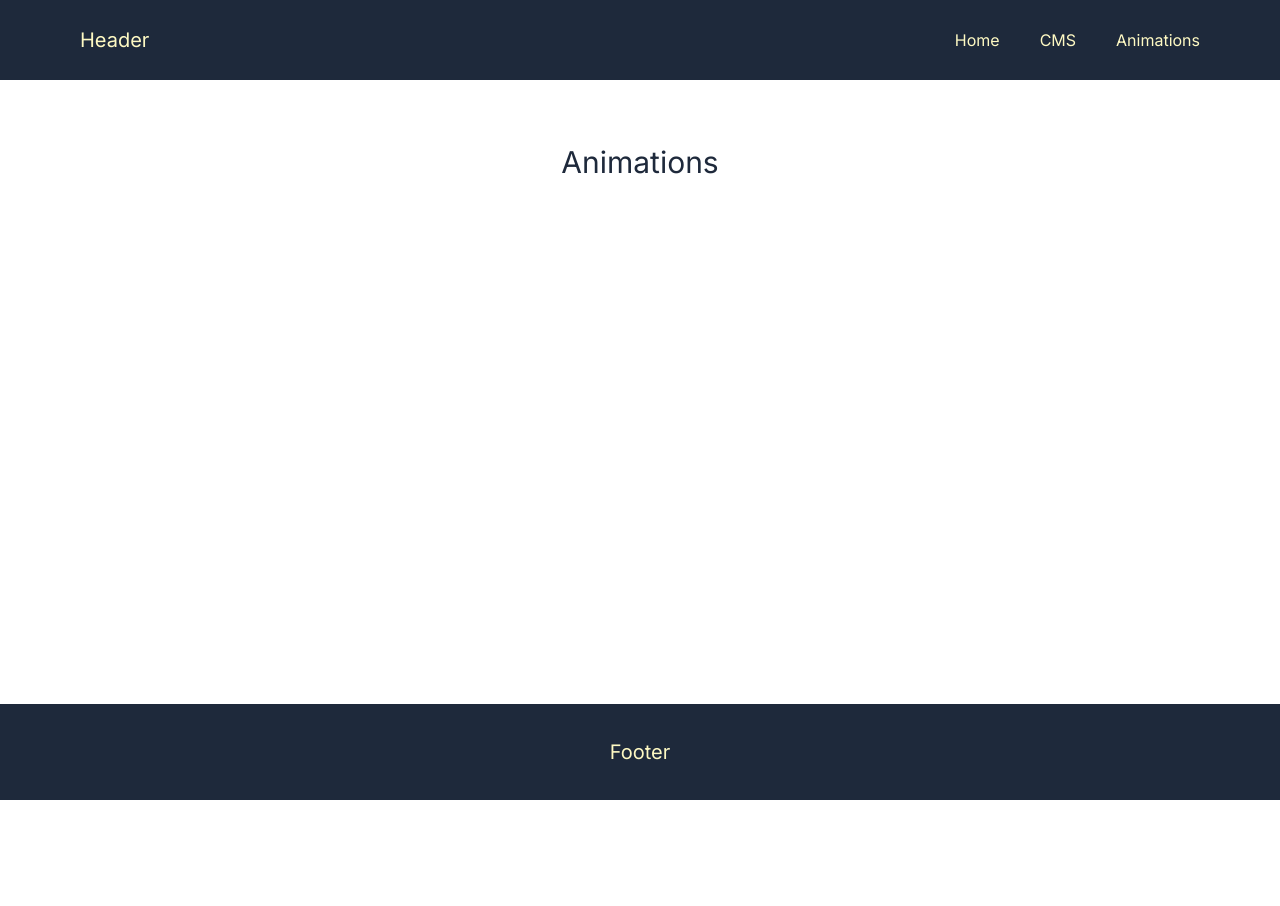
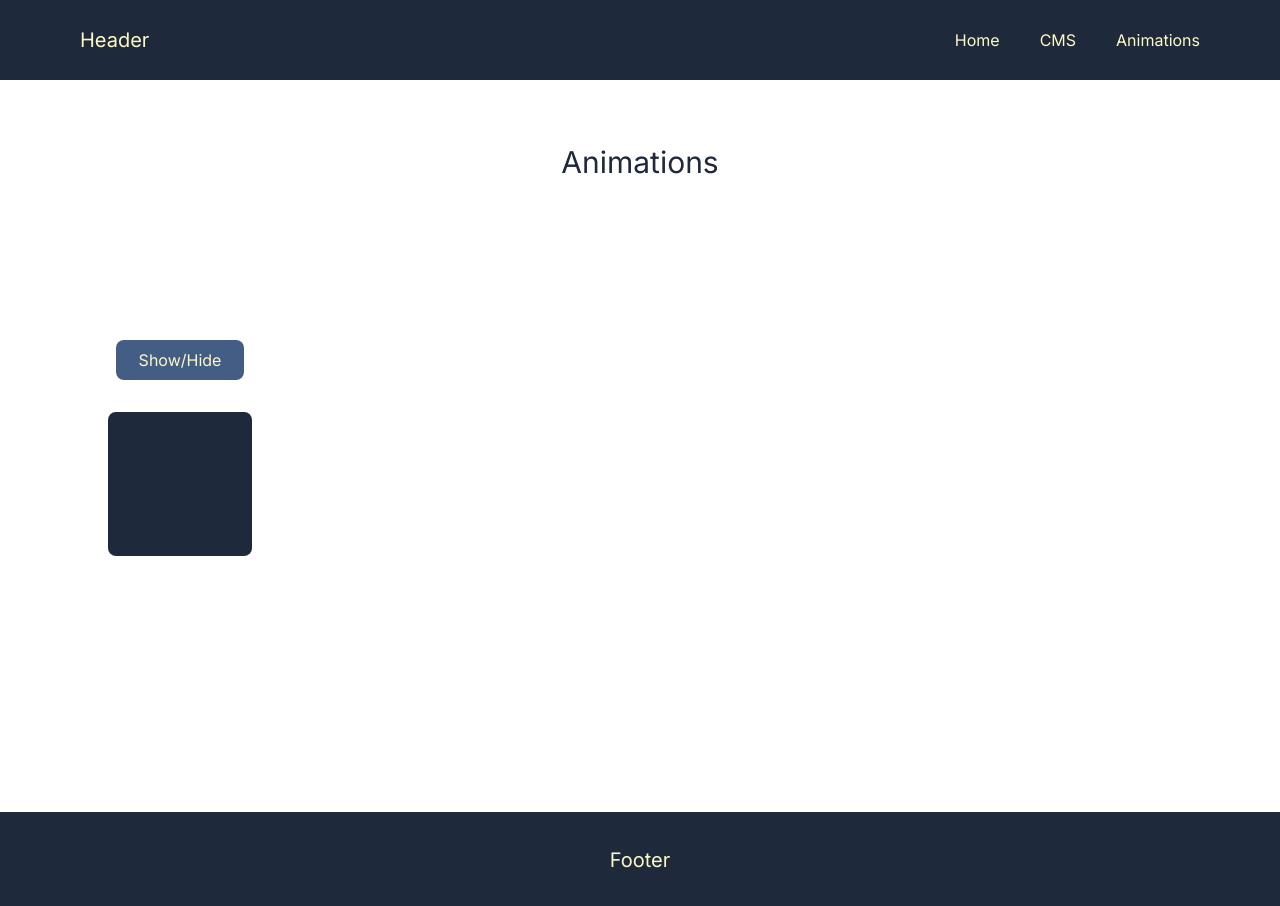
Before and after one commit to stefanolami/nextjs-websites-demo, a Next.js app: page /animations in a window 1280 px wide. Before the commit the page ends 800 px from the top, so only its background shows below. Built offline with nearby package versions, Linux system fonts and the light colour scheme.

Commit message:
first animation component done

```diff
--- a/src/app/animations/page.jsx
+++ b/src/app/animations/page.jsx
@@ -1,7 +1,54 @@
+'use client'
+
+import { useState, useEffect, useRef } from 'react'
+import { motion, AnimatePresence } from 'framer-motion'
+import Image from 'next/image'
+
 export default function Animations() {
+	const [isVisible, setIsVisible] = useState(true)
 	return (
-		<h1 className="text-center text-3xl text-slate-800 mt-16">
-			Animations
-		</h1>
+		<div>
+			<h1 className="text-center text-3xl text-slate-800 mt-16">
+				Animations
+			</h1>
+			<div className="mt-40 mx-auto grid grid-cols-[144px_144px_144px_144px_144px_144px] grid-rows-[216px] grid-flow-row justify-center gap-10 mb-40">
+				{/* FIRST */}
+				<div className="grid grid-rows-[1fr_3fr] gap-6 w-36">
+					<button
+						onClick={() => setIsVisible(!isVisible)}
+						className="animation-button"
+					>
+						Show/Hide
+					</button>
+					<AnimatePresence>
+						{isVisible && (
+							<motion.div
+								className="w-36 h-36 bg-slate-800 rounded-lg"
+								initial={{
+									rotate: '0deg',
+									scale: 0,
+									y: 0,
+								}}
+								animate={{
+									rotate: '180deg',
+									scale: 1,
+									y: [0, 50, -50, 0],
+								}}
+								exit={{
+									rotate: '0deg',
+									scale: 0,
+									y: [0, -50, 50, 0],
+								}}
+								transition={{
+									duration: 2,
+									ease: 'backInOut',
+									times: [0, 0.4, 0.7, 1],
+								}}
+							></motion.div>
+						)}
+					</AnimatePresence>
+				</div>
+			</div>
+		</div>
 	)
 }
--- a/src/app/globals.css
+++ b/src/app/globals.css
@@ -12,4 +12,7 @@ body {
 	.card {
 		@apply bg-white rounded-lg shadow-lg border-2 border-black py-4 px-4;
 	}
+	.animation-button {
+		@apply bg-[#445d85] text-yellow-100 w-32 h-10 mx-auto rounded-lg block self-start;
+	}
 }
```
Also changed, not shown: public/card-back.jpg (added), public/card-front.jpg (added).
